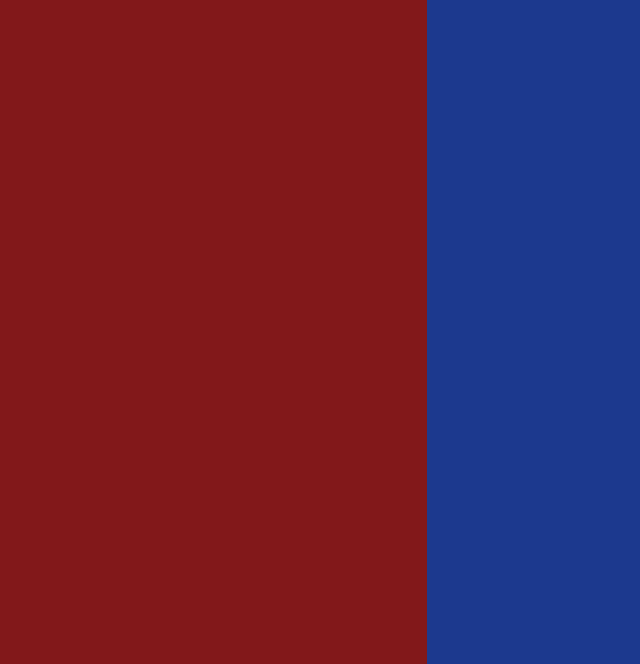
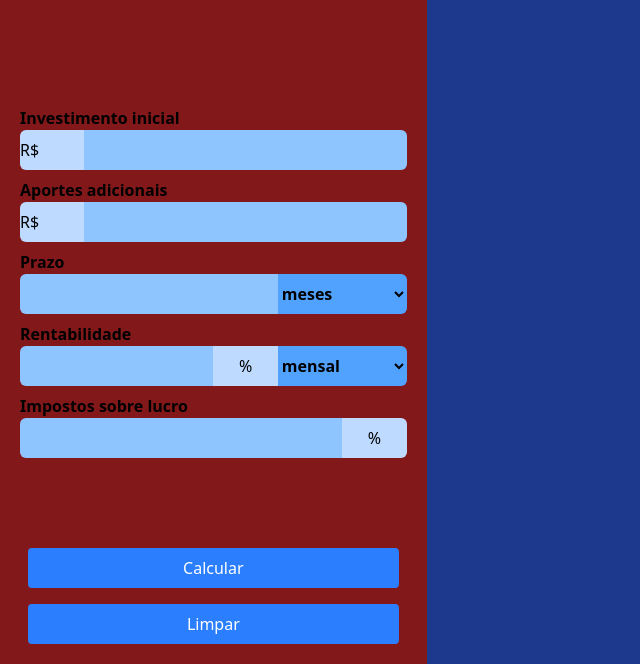
Before and after one commit to vinhorozz/ProjetCalculadoraDeInvestimentos, a website built with Vite: page index.html in a window 1280 px wide. Shown: the part 136-800 px from the top of the page, without its empty margins (0-640 px from the left). Built offline with nearby package versions, Linux system fonts and the light colour scheme.

Commit message:
style: ajustes na aparência

```diff
--- a/index.html
+++ b/index.html
@@ -8,8 +8,62 @@
     <title>Calculadora de Investimentos</title>
   </head>
   <body  class="bg-blue-900 grid grid-cols-3 grid-rows-2 h-[100dvh]">
-    <aside class="bg-red-900 row-span-2">
-      <h1 class="text-4xl text-white">Calculadora de Investimentos</h1>
+
+    <aside class="bg-red-900 row-span-2 flex flex-col  justify-between py-2 px-2">
+      <h1 class="text-4xl text-white m-5 p-2">Calculadora de Investimentos</h1>
+
+      <form class="w-full">
+        <div class="flex flex-col px-3 mt-2">
+          <label class="font-semibold" for="startingAmount">Investimento inicial</label>
+        <div class="flex w-full ">
+          <input class="h-10 bg-blue-200 w-1/6 rounded-l-md" type="text" value="R$" disabled/>
+          <input class="h-10 bg-blue-300 w-5/6 rounded-r-md start-0 px-2" step="1000" min="0" a type="number" id="startingAmount"/>
+        </div>
+        </div>
+        <div class="flex flex-col px-3 mt-2">
+          <label class="font-semibold" for="additionalIncomes">Aportes adicionais</label>
+        <div class="flex w-full">
+          <input class="h-10 bg-blue-200 w-1/6 rounded-l-md" type="text" value="R$" disabled/>
+          <input class="h-10 bg-blue-300 w-5/6 rounded-r-md px-2" min="0" step="1000" type="number" id="additionalIncomes"/>
+        </div>
+        </div>
+        <div class="flex flex-col px-3 mt-2">
+          <label class="font-semibold" for="period">Prazo</label>
+        <div class="flex w-full">
+          <input class="h-10 bg-blue-300 w-4/6 rounded-l-md px-2" min="0" type="number" id="period"/>
+          <select id="evaluate-period" class="bg-blue-400 w-2/6 rounded-r-md font-semibold hover:bg-blue-900 hover:text-white">
+            <option value="monthly">meses</option>
+            <option value="yearly">anos</option>
+          </select>
+        </div>
+        </div>
+        <div class="flex flex-col px-3 mt-2">
+          <label class="font-semibold" for="interestRates">Rentabilidade</label>
+        <div class="flex w-full">
+          <input class="h-10 bg-blue-300 w-3/6 rounded-l-md px-2" min="0" type="number" id="interestRates"/>
+          <input class="h-10 bg-blue-200 w-1/6 text-center" type="text" value="%" disabled/>
+          <select id="rate-period" class="bg-blue-400 w-2/6 rounded-r-md font-semibold hover:bg-blue-900 hover:text-white">
+            <option value="monthly">mensal</option>
+            <option value="yearly">anual</option>
+          </select>
+        </div>
+        </div>
+        <div class="flex flex-col px-3 mt-2">
+          <label class="font-semibold" for="fees">Impostos sobre lucro</label>
+        <div class="flex w-full">
+          <input class="h-10 bg-blue-300 w-5/6 rounded-l-md px-2" min="0" type="number" id="fees"/>
+
+          <input class="h-10 bg-blue-200 w-1/6 rounded-r-md text-center" type="text" value="%" disabled/>
+        </div>
+        </div>
+      </form>
+
+      <div class="flex w-full flex-col gap-1">
+        <button class="text-white h-10 bg-blue-500 mb-3 mx-5 px-2 rounded-sm hover:bg-blue-900 font-medium ">Calcular</button>
+        <button class="text-white h-10 bg-blue-500 mb-3 mx-5 px-2 rounded-sm hover:bg-blue-900 font-medium  ">Limpar</button>
+      </div>
+      </div>
+
     </aside>
     <main>
       <p class="text-white">Resultados</p>
```
